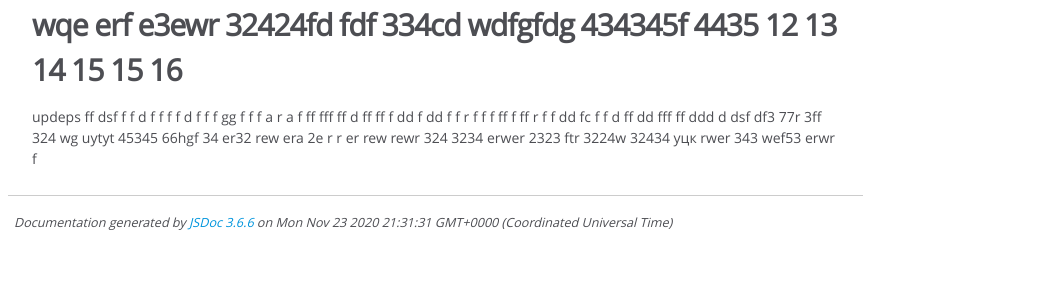
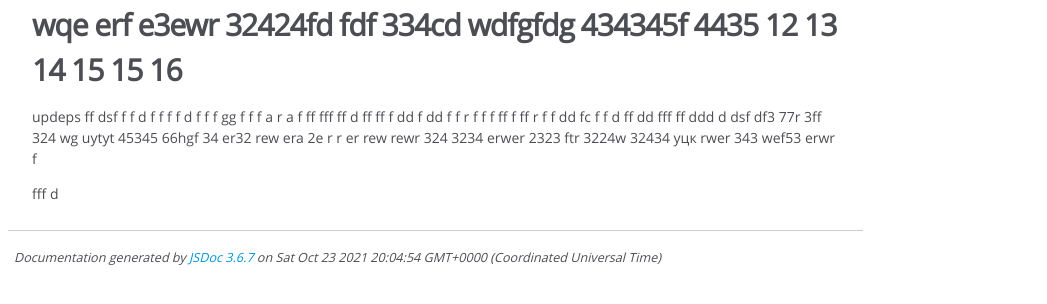
Before and after one commit to semrel-extra/demo-msr-gh-actions, a website: page second/index.html in a window 1280 px wide. Shown: the part 298-602 px from the top of the page, without its empty margins (0-1047 px from the left). Drawn offline with Linux system fonts and the light colour scheme.

Commit message:
docs updated @antongolub/release-testing-package-second@3.25.0

```diff
--- a/second/index.html
+++ b/second/index.html
@@ -56,7 +56,8 @@ ff
 dsf f f d f f f f d f f f gg f f f а r а f ff fff ff d ff ff f dd
 f dd f f r f f f ff f ff r f f dd fc  f f d ff dd fff ff ddd d
 dsf df3 77r 3ff 324 wg uytyt 45345 66hgf 34 er32 rew era 2e r r er rew
-rewr 324 3234 erwer 2323 ftr 3224w 32434 уцк rwer 343 wef53 erwr f</p></article>
+rewr 324 3234 erwer 2323 ftr 3224w 32434 уцк rwer 343 wef53 erwr f</p>
+<p>fff d</p></article>
     </section>
 
 
@@ -73,7 +74,7 @@ rewr 324 3234 erwer 2323 ftr 3224w 32434 уцк rwer 343 wef53 erwr f</p></artic
 <br class="clear">
 
 <footer>
-    Documentation generated by <a href="https://github.com/jsdoc/jsdoc">JSDoc 3.6.6</a> on Mon Nov 23 2020 21:31:31 GMT+0000 (Coordinated Universal Time)
+    Documentation generated by <a href="https://github.com/jsdoc/jsdoc">JSDoc 3.6.7</a> on Sat Oct 23 2021 20:04:54 GMT+0000 (Coordinated Universal Time)
 </footer>
 
 <script> prettyPrint(); </script>
```
